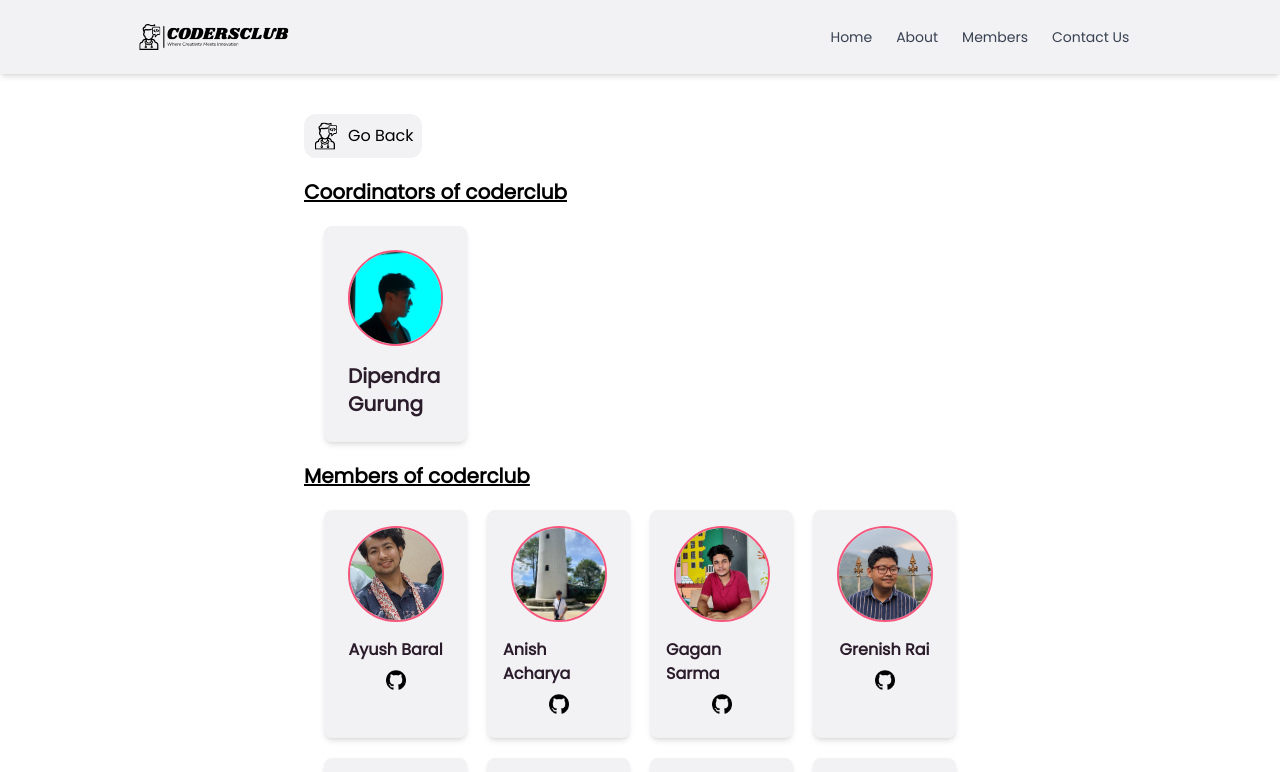
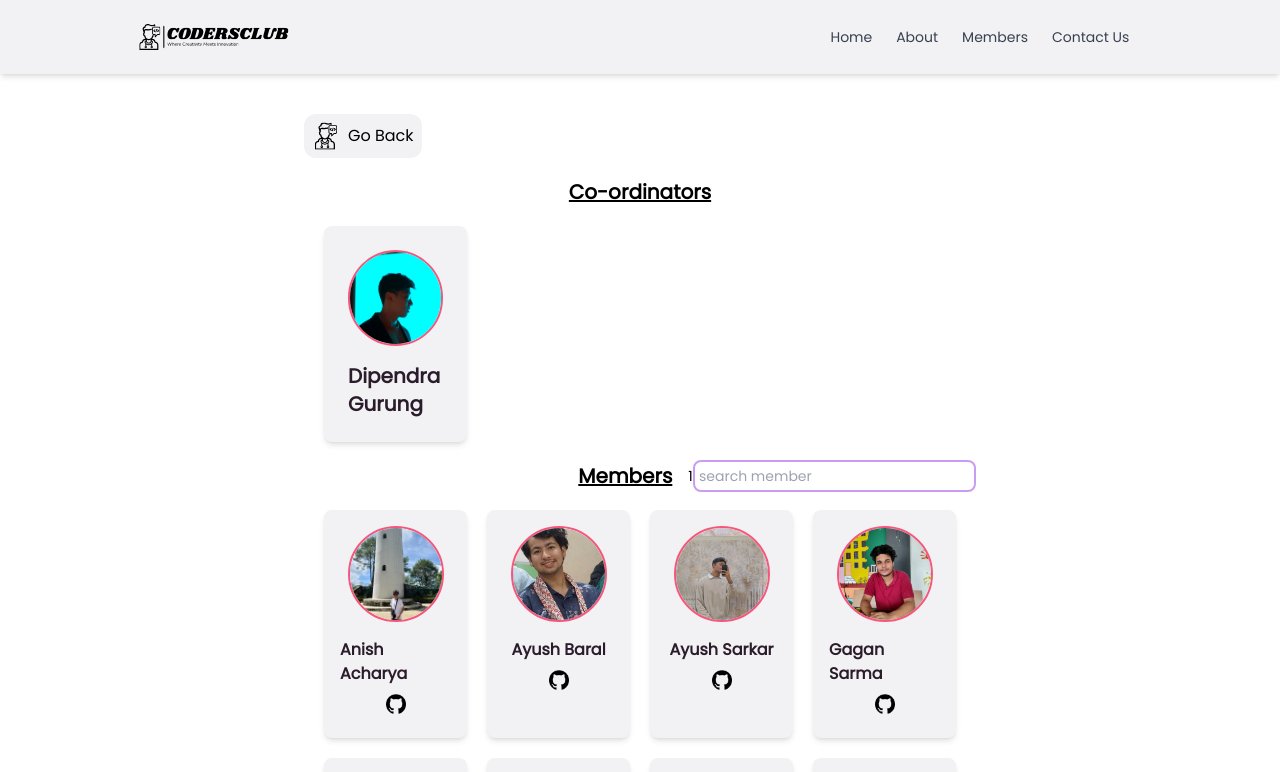
Before and after one commit to Grenish/codersclub, a React (Vite) app: page /members in a window 1280 px wide. Shown: the top 772 px of the page. Built offline with nearby package versions, Linux system fonts and the light colour scheme.

Commit message:
Added searching features and sorted names

```diff
--- a/src/components/Members.jsx
+++ b/src/components/Members.jsx
@@ -1,25 +1,39 @@
-import React from "react";
+import React, { useState } from "react";
 import { SectionWrapper } from "../hoc";
 import { members, coordinators } from "../constant";
 import { github } from "../assets";
 import { Link } from "react-router-dom";
 import { codersclubFavicon } from "../assets";
 
-const Button = () => {};
+const Members = () => {
+  const sortedMembers = [
+    ...members.sort((a, b) => a.name.localeCompare(b.name)),
+  ];
+  const [searchText, setSearchText] = useState("");
+  const totalMembers = members.length;
 
-const Members = () => {
+  const membersFiltered = searchText
+    ? sortedMembers.filter((member) =>
+        member.name.toLowerCase().includes(searchText.toLowerCase())
+      )
+    : sortedMembers;
+
+  const handleSearchChange = (e) => {
+    setSearchText(e.target.value);
+  };
+
   return (
     <>
       <SectionWrapper>
         <div className="mb-5">
           <Link to="/">
             <button className="bg-base-100 hover:bg-gray-200 transition-colors p-2 flex items-center gap-2 rounded-xl">
-              <img src={codersclubFavicon} alt="" className="w-7"/>  Go Back
+              <img src={codersclubFavicon} alt="" className="w-7" /> Go Back
             </button>
           </Link>
         </div>
-        <span className="text-xl font-extrabold underline">
-          <h1>Coordinators of coderclub</h1>
+        <span className=" flex justify-center text-xl font-extrabold underline">
+          <h1>Co-ordinators</h1>
         </span>
         <div className="grid grid-cols-1 sm:grid-cols-2 md:grid-cols-3 lg:grid-cols-4 gap-5 p-5">
           {coordinators.map((coordinator) => {
@@ -40,11 +54,23 @@ const Members = () => {
             );
           })}
         </div>
-        <div className="text-xl font-extrabold underline">
-          <h1>Members of coderclub</h1>
+        <div className="flex flex-col sm:flex-row items-center justify-center space-y-4 sm:space-y-0 sm:space-x-4 relative">
+          <div className="flex items-center space-x-4">
+            <h1 className="text-xl font-extrabold underline">Members</h1>
+            <p className="text-sm">{totalMembers}</p>
+          </div>
+          <input
+            type="search"
+            name="memberSearch"
+            placeholder="search member"
+            value={searchText}
+            onChange={handleSearchChange}
+            className="p-1 rounded-lg text-sm border-2 border-accent outline-none  sm:absolute sm:right-0"
+            aria-label="Search members"
+          />
         </div>
         <div className="grid grid-cols-1 sm:grid-cols-2 md:grid-cols-3 lg:grid-cols-4 gap-5 p-5">
-          {members.map((member) => {
+          {membersFiltered.map((member) => {
             return (
               <div
                 key={member.id}
```
